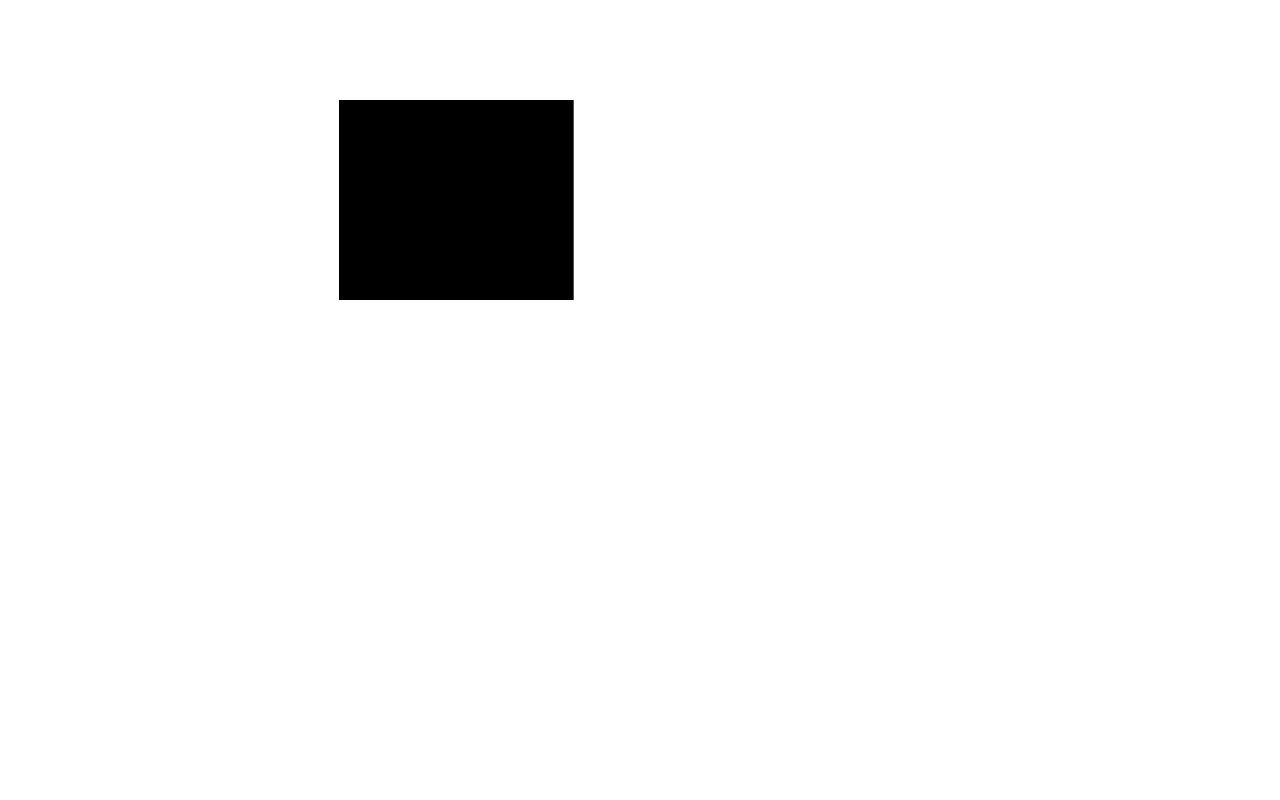
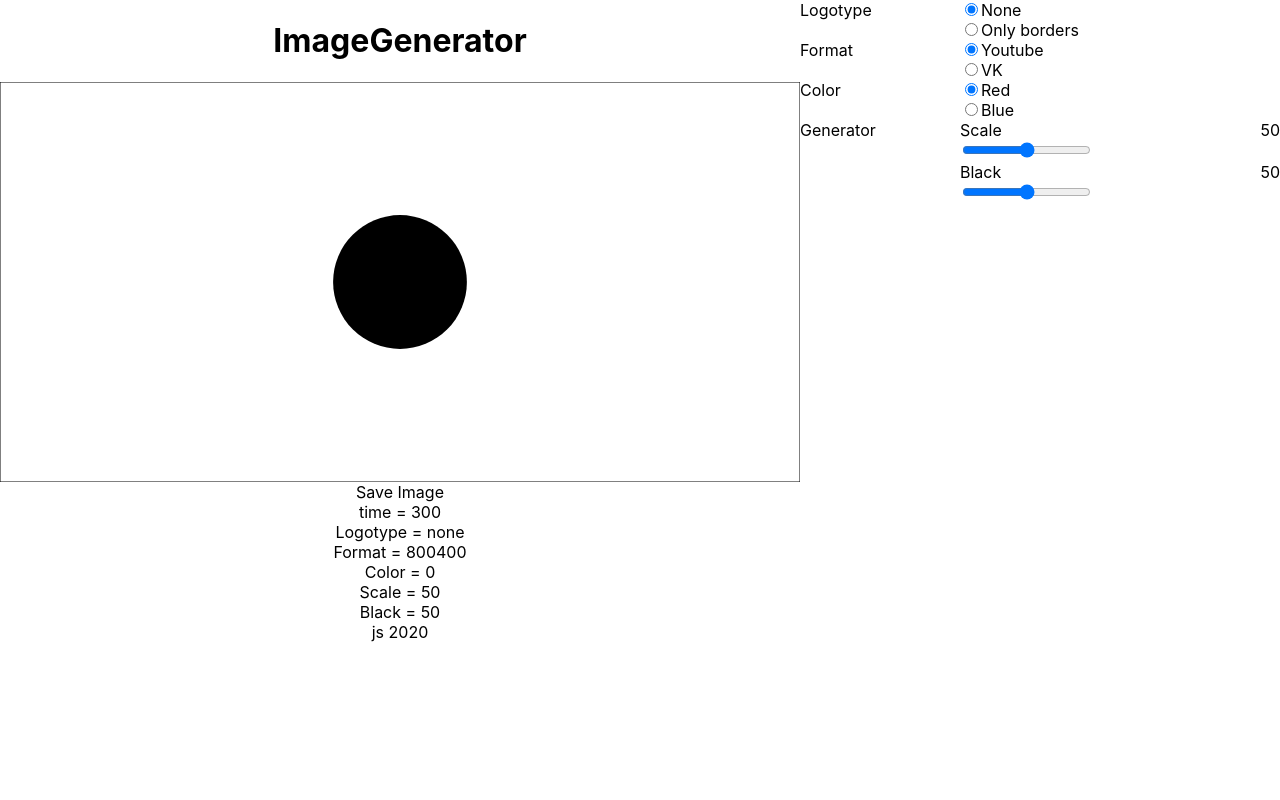
Before and after one commit to KonSTUNTin/FIIT_brandbook, a React (Create React App) app: page / in a window 1280 px wide. Shown: the top 800 px of the page. Built offline with nearby package versions, Linux system fonts and the light colour scheme.

Commit message:
before add new variant of props

```diff
--- a/src/App.js
+++ b/src/App.js
@@ -1,100 +1,62 @@
 import React from 'react';
 import logo from './logo.svg';
 import './App.css';
+import Controls from './js/controls.js';
+import Generatorresult from './js/generatorresult';
+import settings from './js/settingData.js';
+
+
+
 
 class App extends React.Component{
   constructor(props){
     super(props)
+
     this.state = {
-      time: 0,
-      question: 'yes',
-      index:0,
-      string: [
-        'youtube',
-        'vkontakte'
-      ]
+      time: 0
     }
-    this.raf = this.raf.bind(this)
-  }
-  componentDidMount(){
-    requestAnimationFrame(this.raf)
-  }
-  toogle(i){
-    this.setState({
-      index: i
-    })
-  }
-  raf(){
-    this.setState({time: this.state.time + 1});
-    requestAnimationFrame(this.raf)
-  }
-  render(){
-    return (
-      <div>
-        {
-          this.state.string.map(
-            (name, index)=>{
-              return <RadioSelect key = {index} onClick = {this.toogle.bind(this, index)} value = {name} text = {name} id = {name} checked = {true}/>
+    settings.map(
+      (item, index)=>{
+        if(item.type == 'radio'){
+          this.state[item.title] = item.options[item.value].value
+        } else {
+          item.options.map(
+            (item2, index2)=>{
+              this.state[item2.name] = item2.value
             }
           )
         }
-        {this.state.string[this.state.index]}
-        <Canvas time = {this.state.time}/>
-      </div>
-    );
+
+      }
+    )
+    this.loop = this.loop.bind(this)
+    this.inputHandler = this.inputHandler.bind(this)
+  }
+  componentDidMount(){
+    this.raf = requestAnimationFrame(this.loop)
+  }
+  loop(){
+    this.setState({
+      time: this.state.time +1
+    })
+    this.raf = requestAnimationFrame(this.loop)
+  }
+  inputHandler(event){
+      let name = event.target.name.toString();
+      this.setState({
+        [name]: event.target.value.split(",")
+      })
   }
 
-}
-
-class Canvas extends React.Component{
-  constructor(props){
-    super(props)
-    this.state = {
-      width: 1024,
-      height: 1024
-    }
-    this.canvasRef = React.createRef();
-  }
-  componentDidMount(){
-
-  }
-  componentDidUpdate(){
-    let ctx = this.canvasRef.current.getContext("2d")
-    ctx.clearRect(100, 100, 600, 200)
-    ctx.fillRect(
-      100 ,
-      100,
-      200 + Math.cos(this.props.time / 60) * 100,
-      200
-    )
-  }
   render(){
     return(
-      <canvas ref = {this.canvasRef} id = 'picture' width = {this.state.width} height = {this.state.height}/>
+      <>
+        <Generatorresult data = {this.state}/>
+        <Controls settings = {settings} data = {this.state} onInput = {this.inputHandler}/>
+      </>
     )
   }
 }
 
 
-class RadioSelect extends React.Component{
-  constructor(props){
-    super(props)
-    this.onChange = this.onChange.bind(this)
-    this.radioref = React.createRef()
-  }
-  onChange(){
-    console.log(this.radioref.current.value)
-  }
-  render(){
-    return(
-      <>
-        <input ref = {this.radioref} onClick = {this.props.onClick}  type="radio" id={this.props.id} name="contact" value={this.props.value} />
-        <label for={this.props.id}>{this.props.text}</label>
-      </>
-    )
-  }
-
-}
-
-
 export default App;
--- a/src/index.css
+++ b/src/index.css
@@ -11,3 +11,35 @@ code {
   font-family: source-code-pro, Menlo, Monaco, Consolas, 'Courier New',
     monospace;
 }
+
+div#root {
+  display: flex;
+}
+
+.column {
+  flex: 1;
+}
+
+.controlsCard {
+  display: flex;
+}
+
+.controlsHeader {
+  flex: 1;
+}
+
+.controlsBlock {
+  flex: 2;
+}
+
+.rangeInfo {
+  display: flex;
+  justify-content: space-between;
+}
+
+div#generatorResultColumn {
+  display: flex;
+  flex-flow: column;
+  justify-content: center;
+  align-items: center;
+}
--- /dev/null
+++ b/src/js/button.js
@@ -0,0 +1,16 @@
+import React from 'react';
+
+class Button extends React.Component{
+    constructor(props){
+      super(props)
+    }
+    render(){
+      return(
+        <div className='button'>
+          Save Image
+        </div>
+      )
+    }
+  }
+
+  export default Button
--- /dev/null
+++ b/src/js/controls.js
@@ -0,0 +1,127 @@
+import React from 'react';
+
+class Controls extends React.Component{
+    constructor(props){
+      super(props)
+    }
+    render(){
+      return(
+        <div className = 'column'>
+            {this.props.settings.map(
+                (item, index)=>{
+                    return(
+                        <ControlsCard
+                        options = {item.options}
+                        key = {index}
+                        type = {item.type}
+                        name = {item.title}
+                        onInput = {this.props.onInput}/>
+                    )
+                }
+            )
+            }
+        </div>
+      )
+    }
+  }
+
+class ControlsCard extends React.Component{
+constructor(props){
+    super(props)
+}
+render(){
+    return(
+    <div className = 'controlsCard'>
+        <div className = 'controlsHeader'>
+        {this.props.name}
+        </div>
+        <div className = 'controlsBlock'>
+            {
+                this.props.options.map(
+                (item, index)=>{
+                        if(this.props.type == 'range'){
+                            return(<MyRange
+                                key = {index}
+                                name = {item.name}
+                                value = {item.value}
+                                onInput = {this.props.onInput}/>)
+                        }
+                        if(this.props.type == 'radio'){
+                            return(<MyRadio
+                                key = {index}
+                                name = {this.props.name}
+                                id = {item.name}
+                                value = {item.value}
+                                select = {item.select}
+                                onInput = {this.props.onInput}/>)
+                        }
+
+
+                }
+                )
+            }
+
+        </div>
+    </div>
+    )
+}
+}
+
+class MyRadio extends React.Component{
+    constructor(props){
+        super(props)
+        this.ref = React.createRef()
+    }
+    render(){
+        return(
+        <div className = 'Radio'>
+            <input
+            onInput = {this.props.onInput}
+            id = {this.props.id}
+            name = {this.props.name}
+            value = {this.props.value}
+            type = 'radio'
+            defaultChecked = {this.props.select}
+            />
+            <label
+            htmlFor ={this.props.id}>
+                {this.props.id}
+            </label>
+        </div>
+        )
+    }
+}
+
+class MyRange extends React.Component{
+    constructor(props){
+        super(props)
+        this.ref = React.createRef()
+
+    }
+
+    render(){
+        return(
+        <div className = 'range'>
+            <div className = 'rangeInfo'>
+            <div className = 'rangeName'>
+                {this.props.name}
+            </div>
+            <div className = 'rangeValue'>
+                {this.props.value}
+            </div>
+            </div>
+            <div className = 'RangeLine'>
+            <input
+            name = {this.props.name}
+            ref = {this.ref}
+            onInput = {this.props.onInput}
+            type = "range"
+            className = 'myRange'>
+            </input>
+            </div>
+        </div>
+        )
+    }
+}
+
+export default Controls;
--- /dev/null
+++ b/src/js/generatorresult.js
@@ -0,0 +1,94 @@
+import React from 'react';
+import Button  from './button';
+class Generatorresult extends React.Component{
+    constructor(props){
+      super(props)
+
+    }
+
+    render(){
+      return(
+        <div id = 'generatorResultColumn' className = 'column'>
+          <h1>ImageGenerator</h1>
+          <MyCanvas
+          width = {this.props.data.Format[0]}
+          height = {this.props.data.Format[1]}
+          time = {this.props.data.time}/>
+          <Button/>
+          <DataList data = {this.props.data}></DataList>
+          <div className = 'js'>
+            js 2020
+          </div>
+        </div>
+      )
+    }
+}
+
+class DataList extends React.Component{
+    constructor(props){
+      super(props)
+      console.log(Object.entries(this.props.data))
+    }
+    render(){
+      return(
+          <>
+          {Object.keys(this.props.data).map(
+              (item)=>{
+                  return(
+                      <div>
+                          {item} = {this.props.data[item]}
+                      </div>
+                  )
+              }
+          )}
+          </>
+      )
+    }
+}
+
+class MyCanvas extends React.Component{
+    constructor(props){
+        super(props)
+        this.state = {
+            width: this.props.height,
+            height: this.props.width,
+            time: 0
+        }
+        this.canvasRef = React.createRef()
+    }
+    componentDidMount(){
+        let ctx = this.canvasRef.current.getContext("2d");
+        let w = this.state.width;
+        let h = this.state.height;
+        ctx.strokeRect(
+            0 ,0 ,w, h
+        )
+    }
+    componentDidUpdate(){
+        let ctx = this.canvasRef.current.getContext("2d");
+        let w = this.props.width;
+        let h = this.props.height;
+        ctx.fillStyle = 'white'
+        ctx.fillRect(0, 0, w, h)
+        ctx.strokeRect(
+            0 ,0 ,w, h
+        )
+        ctx.fillStyle = 'black'
+        ctx.beginPath();
+        ctx.arc(
+            w / 2,
+            h / 2 ,
+            h / 4 * Math.cos(this.props.time / 70) * .8 + h / 4,
+            0, Math.PI * 2
+        )
+        ctx.closePath()
+        ctx.fill()
+    }
+    render(){
+        return(
+        <canvas width = {this.props.width} height = {this.props.height} ref = {this.canvasRef}/>
+        )
+    }
+}
+
+export default Generatorresult;
--- /dev/null
+++ b/src/js/settingData.js
@@ -0,0 +1,69 @@
+const settings = [
+    {
+        title: "Logotype",
+        type: 'radio',
+        value: 0,
+        options: [
+            {
+                name: 'None',
+                value: 'none',
+                select: true
+            },
+            {
+                name: 'Only borders',
+                value: 'Only borders',
+                select: false
+            }
+        ]
+    },
+    {
+        title: "Format",
+        type: 'radio',
+        value: 0,
+        options: [
+            {
+                name: 'Youtube',
+                value: [800, 400],
+                select: 1,
+            },
+            {
+                name: 'VK',
+                value: [300, 200],
+                select: 0
+            }
+        ]
+    },
+    {
+        title: "Color",
+        type: 'radio',
+        value: 0,
+        options: [
+            {
+                name: 'Red',
+                value: 0,
+                select: 1
+            },
+            {
+                name: 'Blue',
+                value: 1,
+                select: 0
+            }
+        ]
+    },
+    {
+        title: "Generator",
+        type: 'range',
+        options: [
+            {
+                name: 'Scale',
+                value: 50,
+            },
+            {
+                name: 'Black',
+                value: 50
+            }
+        ]
+    },
+]
+
+export default settings
```
